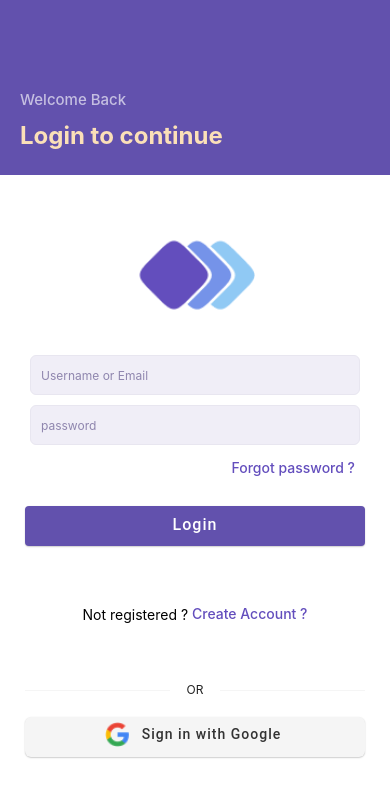
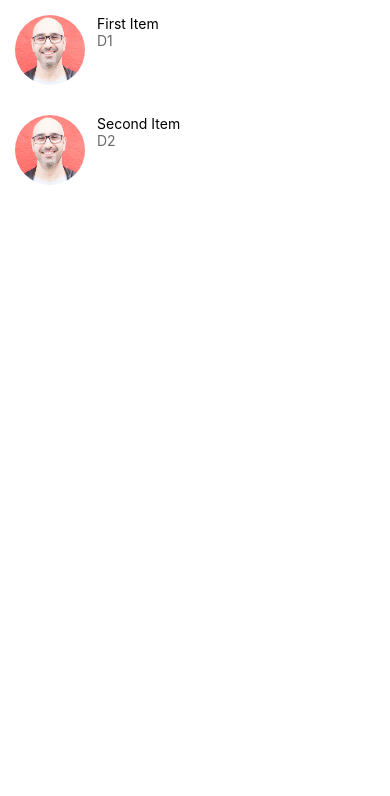
Before and after one commit to JigneshRathore/DoneWithIt, a React Native app: screen / in a window 390 px wide. Shown: the top 796 px of the page. Built offline with nearby package versions, Linux system fonts and the light colour scheme.

Commit message:
added Screen.js resable component - expo constants statusBarHeight replacing Screen component with react-native SafeAreaView in MessagesScreen

```diff
--- a/App.js
+++ b/App.js
@@ -1,46 +1,48 @@
 import { SafeAreaView, View } from "react-native";
 import GlobalStyles from "./GlobalStyles";
-// import DetactingOrientation from "./DetactingOrientation";
-// import FlexBox from "./FlexBox";
-// import AbsoluteandRelativePositioning from "./AbsoluteandRelativePositioning";
-// import WelcomeScreen from "./app/screens/WelcomeScreen";
-// import ViewImageScreen from "./app/screens/ViewImageScreen";
-// import Borders from "./app/ui/Borders";
-// import Shadows from "./app/ui/Shadows";
-// import AppText from "./app/components/AppText";
-// import Icons from "./app/ui/Icons";
-// import AppButton from "./app/components/AppButton";
-// import Card from "./app/components/Card";
-// import ListingDetailsScreen from "./app/screens/ListingDetailsScreen";
-// import MessagesScreen from "./app/screens/MessagesScreen";
+import DetactingOrientation from "./DetactingOrientation";
+import FlexBox from "./FlexBox";
+import AbsoluteandRelativePositioning from "./AbsoluteandRelativePositioning";
+import WelcomeScreen from "./app/screens/WelcomeScreen";
+import ViewImageScreen from "./app/screens/ViewImageScreen";
+import Borders from "./app/ui/Borders";
+import Shadows from "./app/ui/Shadows";
+import AppText from "./app/components/AppText";
+import Icons from "./app/ui/Icons";
+import AppButton from "./app/components/AppButton";
+import Card from "./app/components/Card";
+import ListingDetailsScreen from "./app/screens/ListingDetailsScreen";
+import MessagesScreen from "./app/screens/MessagesScreen";
 import LoginScreen from "./app/screens/LoginScreen";
 import SlideUpAnimation from "./app/components/animations/SlideUpAnimation";
 
 export default function App() {
   return (
     // <SafeAreaView style={GlobalStyles.androidSafeArea}>
-    <LoginScreen
-      image={require("./app/assets/images/jacket.jpg")}
-      title="test"
-      subTitle="$200"
-    />
-    // <View
-    //   style={
-    //     {
-    //       // backgroundColor: "#f8f4f4",
-    //       // padding: 20,
-    //       // paddingTop: 20,
-    //       // flex: 1,
-    //       // alignItems: "center",
-    //       // justifyContent: "center"
-    //     }
-    //   }
-    // >
-    //   <SlideUpAnimation />
-    // </View>
+    // <LoginScreen
+    //   image={require("./app/assets/images/jacket.jpg")}
+    //   title="test"
+    //   subTitle="$200"
+    // />
+    <View
+      style={
+        {
+          height: "100%"
+          // backgroundColor: "#f8f4f4",
+          // padding: 20,
+          // paddingTop: 20,
+          // flex: 1,
+          // alignItems: "center",
+          // justifyContent: "center"
+        }
+      }
+    >
+      <MessagesScreen />
+      {/* <ViewImageScreen /> */}
+      {/* <SlideUpAnimation /> */}
+    </View>
     // </SafeAreaView>
-    // <MessagesScreen />
-    // <ViewImageScreen />
+
     // <SafeAreaView style={GlobalStyles.androidSafeArea}>
     //   {/* <WelcomeScreen /> */}
     //   {/* <View
--- /dev/null
+++ b/app/components/Screen.js
@@ -0,0 +1,17 @@
+import { SafeAreaView, StyleSheet } from "react-native";
+import React from "react";
+import Constants from 'expo-constants';
+
+export default function Screen({children}) {
+  return (
+    <SafeAreaView style={styles.screen}>
+      {children}
+    </SafeAreaView>
+  );
+}
+
+const styles = StyleSheet.create({
+  screen: {
+    paddingTop: Constants.statusBarHeight
+  }
+});
--- a/app/screens/MessagesScreen.js
+++ b/app/screens/MessagesScreen.js
@@ -1,11 +1,12 @@
 import React from "react";
 import {
-  SafeAreaView,
   FlatList,
   StyleSheet,
   StatusBar,
+  Platform,
 } from "react-native";
 import ListItem from "../components/ListItem";
+import Screen from "../components/Screen";
 
 const DATA = [
   {
@@ -22,30 +23,27 @@ const DATA = [
   },
 ];
 
+const renderItem = ({ item }) => (
+  <ListItem title={item.title} image={item.image} subTitle={item.description} />
+);
+
 export default function MessagesScreen() {
-  const renderItem = ({ item }) => (
-    <ListItem
-      title={item.title}
-      image={item.image}
-      subTitle={item.description}
-    />
-  );
-
   return (
-    <SafeAreaView style={styles.container}>
+    <Screen>
       <FlatList
         data={DATA}
         renderItem={renderItem}
         keyExtractor={(item) => item.id}
       />
-    </SafeAreaView>
+    </Screen>
   );
 }
 
 const styles = StyleSheet.create({
   container: {
     flex: 1,
-    marginTop: StatusBar.currentHeight || 0,
+    // marginTop: StatusBar.currentHeight || 0,
+    paddingTop: Platform.OS === "android" ? StatusBar.currentHeight : 0,
   },
   item: {
     backgroundColor: "#f9c2ff",
```
